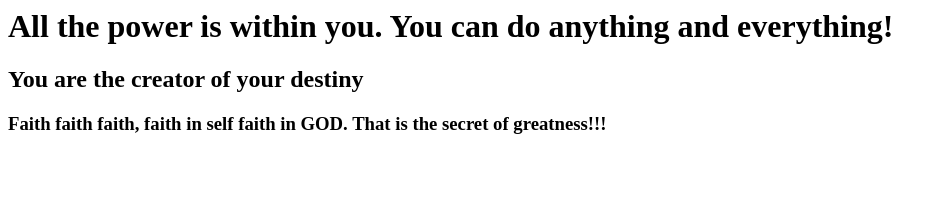
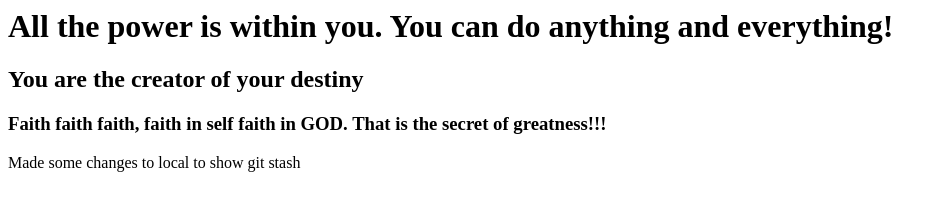
Before and after one commit to rajkhare1/firstgitrepo, a plain HTML site: page index.html in a window 1280 px wide. Shown: the whole page, without its empty margins (0-946 px from the left). Drawn offline with Linux system fonts and the light colour scheme.

Commit message:
my current stashed work

```diff
--- a/index.html
+++ b/index.html
@@ -3,5 +3,6 @@
     <h1>All the power is within you. You can do anything and everything!</h1>
     <h2>You are the creator of your destiny </h2>
     <h3>Faith faith faith, faith in self faith in GOD. That is the secret of greatness!!!</h3>
+    Made some changes to local to show git stash
   </body>
 </html>
```
